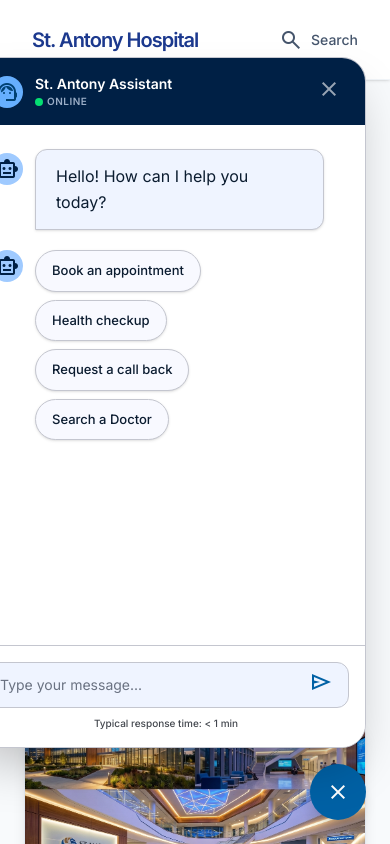
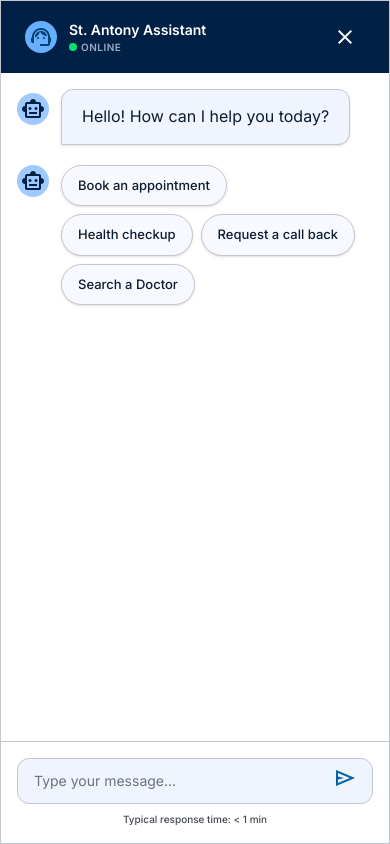
Before and after one commit to afnash/hospital-chatbot, a React (Vite) app: page / in a window 390 px wide. Both pictures are taken after a click on the button "chat". Shown: the top 844 px of the page. Built offline with nearby package versions, Linux system fonts and the light colour scheme.

Commit message:
updated for mobile view

```diff
--- a/src/components/BookingPage.jsx
+++ b/src/components/BookingPage.jsx
@@ -95,7 +95,7 @@
   ];
 
   return (
-    <div className="bg-[#f8fafc] min-h-screen pt-24 pb-12 font-body-md text-slate-950">
+    <div className="bg-[#f8fafc] min-h-screen pt-24 pb-24 md:pb-12 font-body-md text-slate-950">
       <div className="max-w-6xl mx-auto px-4 sm:px-6 lg:px-8">
 
         {/* Back Button */}
@@ -216,7 +216,7 @@
 
           {/* Right Column (Booking Widget) */}
           <div className="lg:col-span-5">
-            <Card className="sticky top-28">
+            <Card className="md:sticky md:top-28">
               <CardHeader>
                 <CardTitle>Schedule Appointment</CardTitle>
               </CardHeader>
@@ -252,7 +252,7 @@
                 {/* Slots Selector */}
                 <div className="mb-8">
                   <p className="text-sm font-semibold text-slate-700 mb-3">Available Slots</p>
-                  <div className="grid grid-cols-3 gap-3">
+                  <div className="grid grid-cols-2 sm:grid-cols-3 gap-2 sm:gap-3">
                     {(() => {
                       const generatedSlots = [];
                       doctor.available_slots.forEach(range => {
--- a/src/components/Chatbot.jsx
+++ b/src/components/Chatbot.jsx
@@ -70,10 +70,10 @@
   };
 
   return (
-    <div className="fixed bottom-6 right-6 z-[100] flex flex-col items-end gap-4">
+    <div className={`fixed z-[100] transition-all duration-300 ${isOpen ? 'inset-0 md:inset-auto md:bottom-6 md:right-6 flex flex-col' : 'bottom-6 right-6 flex flex-col items-end gap-4'}`}>
       {/* Chat Window */}
       <div
-        className={`w-[400px] bg-white rounded-3xl shadow-2xl border border-outline-variant flex flex-col overflow-hidden origin-bottom-right transition-all duration-300 ${isOpen ? 'opacity-100 scale-100' : 'opacity-0 scale-90 pointer-events-none'}`}
+        className={`bg-white shadow-2xl flex flex-col overflow-hidden origin-bottom-right transition-all duration-300 ${isOpen ? 'opacity-100 scale-100 w-full h-full md:w-[400px] md:h-[620px] md:rounded-3xl flex-1' : 'opacity-0 scale-90 pointer-events-none w-[400px] h-0 md:rounded-3xl'} border border-outline-variant`}
         id="chat-window"
       >
         <div className="bg-primary px-6 py-4 flex items-center justify-between">
@@ -89,12 +89,12 @@
               </div>
             </div>
           </div>
-          <button className="text-white/60 hover:text-white transition-colors" onClick={handleCloseChat}>
-            <span className="material-symbols-outlined">close</span>
+          <button className="text-white hover:bg-white/10 p-2 rounded-full transition-colors flex items-center justify-center" onClick={handleCloseChat}>
+            <span className="material-symbols-outlined text-xl">close</span>
           </button>
         </div>
 
-        <div className="h-[520px] overflow-y-auto p-6 bg-surface-container-lowest flex flex-col gap-4">
+        <div className="flex-1 md:h-[480px] overflow-y-auto p-4 sm:p-6 bg-surface-container-lowest flex flex-col gap-4">
           {messages.map((msg, idx) => (
             <div key={idx} className={`flex gap-3 ${msg.sender === 'user' ? 'ml-auto flex-row-reverse max-w-[85%]' : 'max-w-[95%] min-w-[85%]'}`}>
               {msg.sender === 'bot' && (
@@ -204,7 +204,7 @@
 
       {/* Toggle Button */}
       <button
-        className="w-14 h-14 bg-secondary text-white rounded-full shadow-lg hover:shadow-xl hover:scale-105 active:scale-95 transition-all flex items-center justify-center group"
+        className={`w-14 h-14 bg-secondary text-white rounded-full shadow-lg hover:shadow-xl hover:scale-105 active:scale-95 transition-all flex items-center justify-center group ${isOpen ? 'hidden md:flex self-end mt-4' : 'flex'}`}
         onClick={() => isOpen ? handleCloseChat() : setIsOpen(true)}
       >
         <span className="material-symbols-outlined text-2xl">{isOpen ? 'close' : 'chat'}</span>
```
